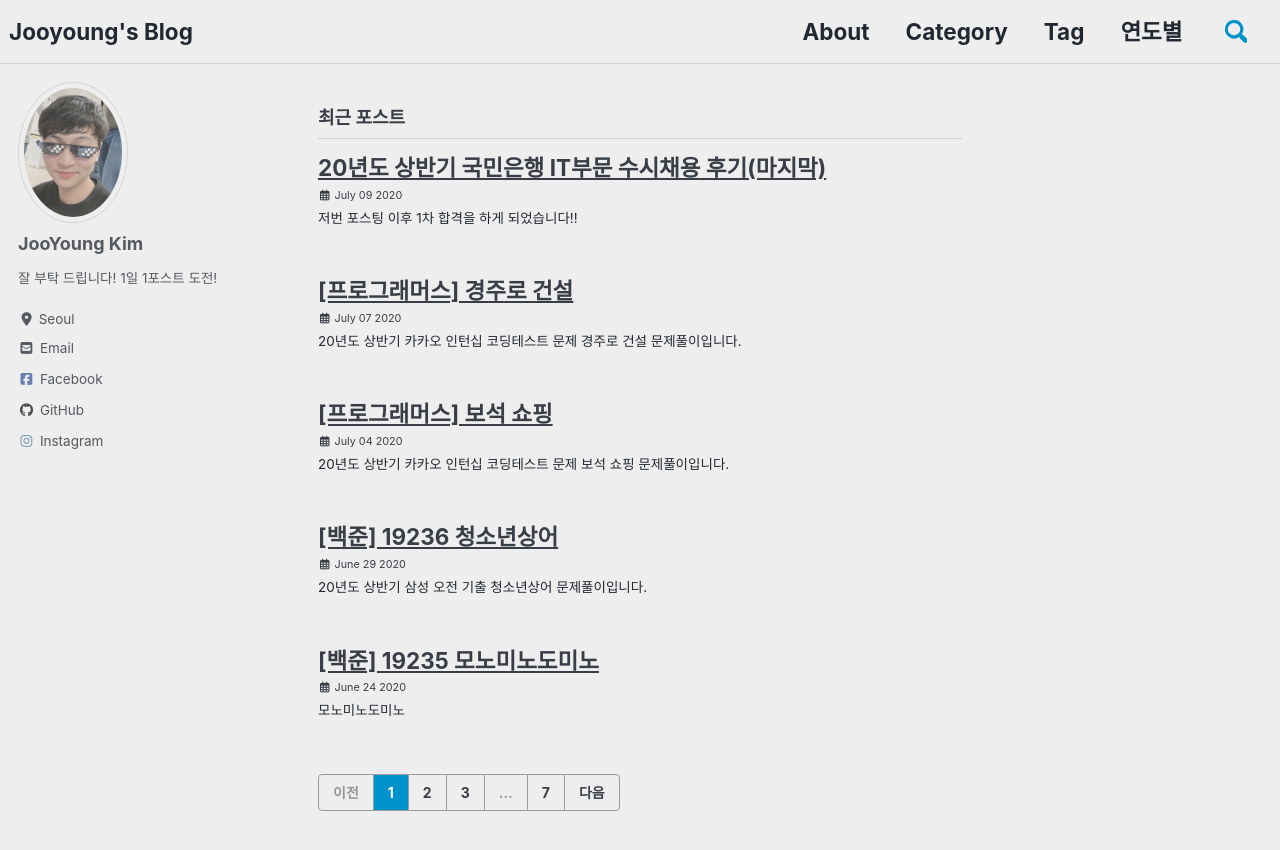
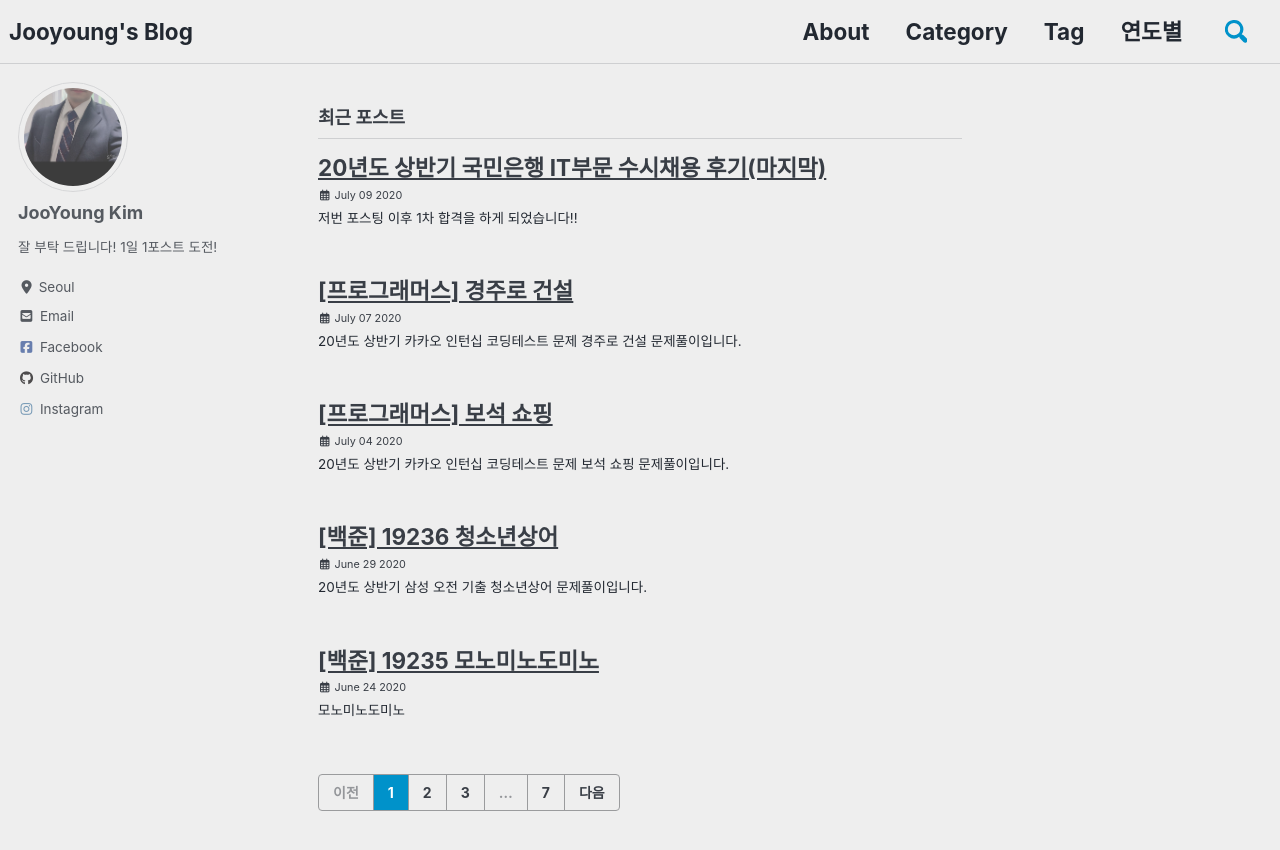
Before and after one commit to JooYoung1121/JooYoung1121.github.io, a Jekyll site: the page built from index.html, in a window 1280 px wide and 900 px high. Shown: the top 850 px of the window. Built offline with Jekyll 4.4.1, drawn with Linux system fonts in a browser that asks for light colours; cached includes are drawn as plain includes; nearby versions of some CDN libraries; the list of posts is cut into pages by our own code.

Commit message:
사진 변경

```diff
--- a/_config.yml
+++ b/_config.yml
@@ -94,7 +94,7 @@
 # Site Author
 author:
   name             : "JooYoung Kim"
-  avatar           : "/assets/images/JY/내사진.png" # path of avatar image, e.g. "/assets/images/bio-photo.jpg"
+  avatar           : "/assets/images/JY/내사진.jpg" # path of avatar image, e.g. "/assets/images/bio-photo.jpg"
   bio              : "잘 부탁 드립니다! 1일 1포스트 도전!"
   location         : "Seoul"
   email            :
```
Also changed, not shown: assets/images/JY/내사진.jpg (added).
